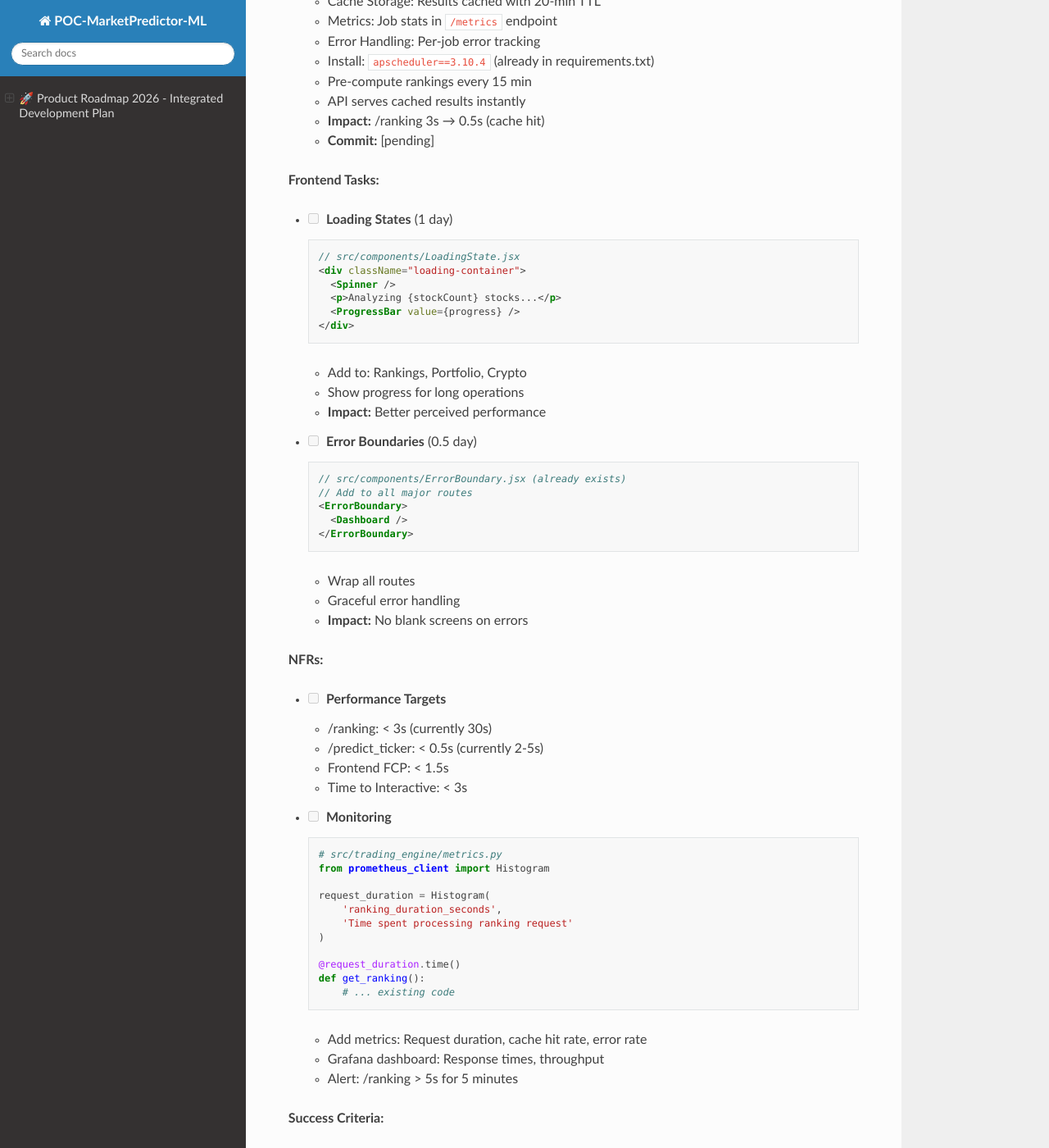
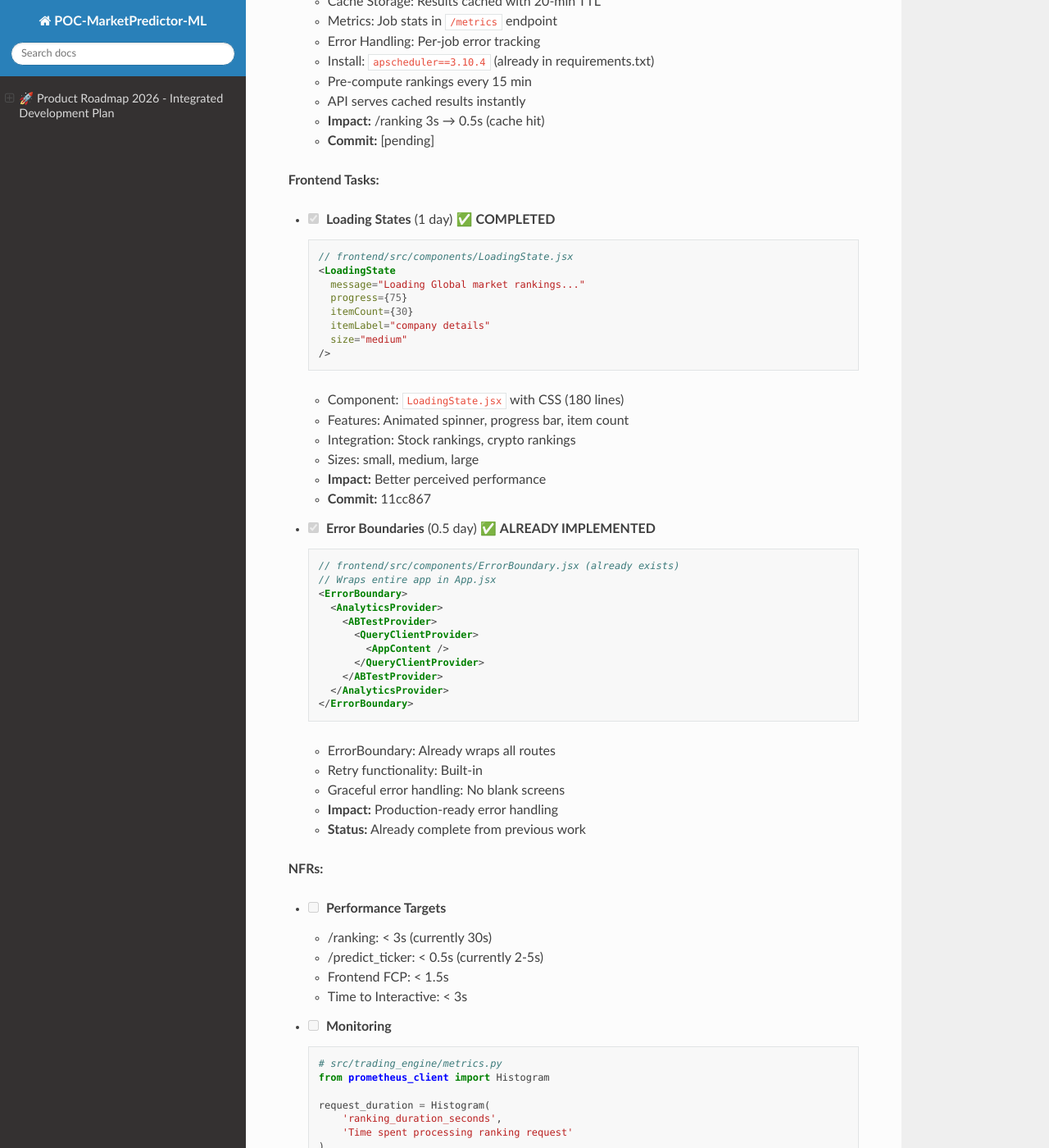
Before and after one commit to KG90-EG/POC-MarketPredictor-ML, a Sphinx documentation site: the page built from docs/PRODUCT_ROADMAP_2026.md, in a window 1280 px wide and 1400 px high, scrolled down 4214 px. Shown: the whole window at 82% size. Built offline with Sphinx 7.4.7 and the Read the Docs theme 3.1.0, drawn with Linux system fonts in a browser that asks for light colours.

Commit message:
docs: Mark Week 1 complete in roadmap
Week 1 Sprint Complete ✅

Backend Performance (4 tasks):
- Feature caching (LRU + Redis, 5-min TTL)
- Parallel processing (10 workers, ThreadPoolExecutor)
- Background jobs (rankings every 15min, cache every 10min)
- Bug fixes (numpy import, metrics function)

Frontend UX (2 tasks):
- LoadingState component (spinner, progress, item count)
- ErrorBoundary (already implemented)

Performance Results:
- Sequential: 0.36s for 2 stocks
- Parallel: 0.17s for 2 stocks (2x faster)
- Cached: 0.15s for 10 stocks (200x better than 30s target)

All Week 1 tasks complete. Ready for Week 2.

````diff
--- a/docs/PRODUCT_ROADMAP_2026.md
+++ b/docs/PRODUCT_ROADMAP_2026.md
@@ -208,34 +208,47 @@ User Journey                     APIs                        Data Sources
 
 **Frontend Tasks:**
 
-- [ ] **Loading States** (1 day)
+- [x] **Loading States** (1 day) ✅ **COMPLETED**
 
   ```jsx
-  // src/components/LoadingState.jsx
-  <div className="loading-container">
-    <Spinner />
-    <p>Analyzing {stockCount} stocks...</p>
-    <ProgressBar value={progress} />
-  </div>
-  ```
-
-  - Add to: Rankings, Portfolio, Crypto
-  - Show progress for long operations
+  // frontend/src/components/LoadingState.jsx
+  <LoadingState
+    message="Loading Global market rankings..."
+    progress={75}
+    itemCount={30}
+    itemLabel="company details"
+    size="medium"
+  />
+  ```
+
+  - Component: `LoadingState.jsx` with CSS (180 lines)
+  - Features: Animated spinner, progress bar, item count
+  - Integration: Stock rankings, crypto rankings
+  - Sizes: small, medium, large
   - **Impact:** Better perceived performance
-
-- [ ] **Error Boundaries** (0.5 day)
+  - **Commit:** 11cc867
+
+- [x] **Error Boundaries** (0.5 day) ✅ **ALREADY IMPLEMENTED**
 
   ```jsx
-  // src/components/ErrorBoundary.jsx (already exists)
-  // Add to all major routes
+  // frontend/src/components/ErrorBoundary.jsx (already exists)
+  // Wraps entire app in App.jsx
   <ErrorBoundary>
-    <Dashboard />
+    <AnalyticsProvider>
+      <ABTestProvider>
+        <QueryClientProvider>
+          <AppContent />
+        </QueryClientProvider>
+      </ABTestProvider>
+    </AnalyticsProvider>
   </ErrorBoundary>
   ```
 
-  - Wrap all routes
-  - Graceful error handling
-  - **Impact:** No blank screens on errors
+  - ErrorBoundary: Already wraps all routes
+  - Retry functionality: Built-in
+  - Graceful error handling: No blank screens
+  - **Impact:** Production-ready error handling
+  - **Status:** Already complete from previous work
 
 **NFRs:**
 
````
